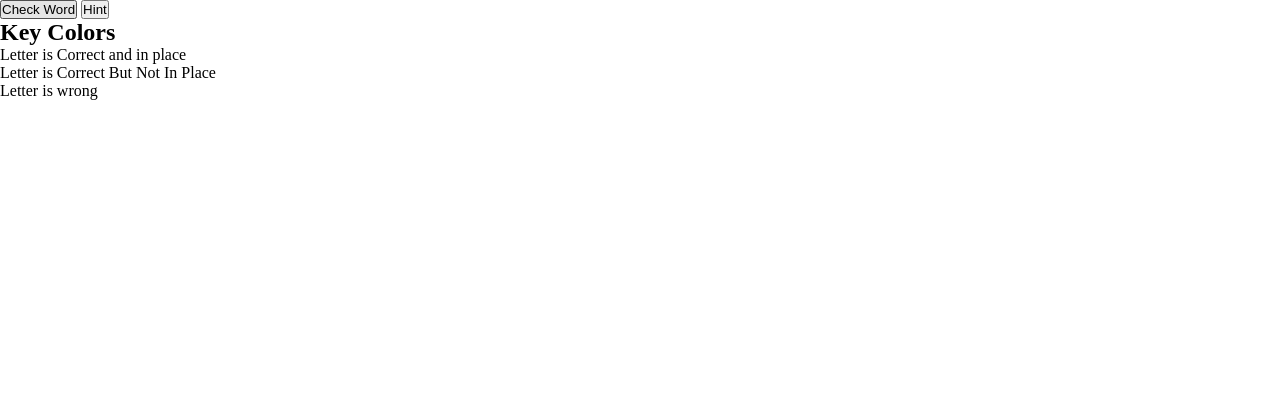
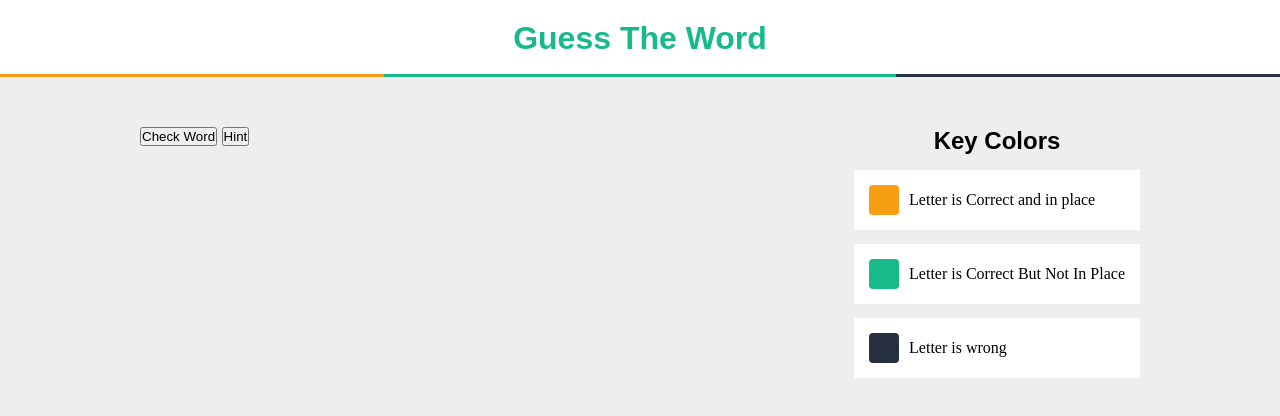
Before and after one commit to mhmd-salah/guess-the-word-game-by-ts-, a plain HTML site: page index.html in a window 1280 px wide. Drawn offline with Linux system fonts and the light colour scheme.

Commit message:
create colors check

```diff
--- a/dist/index.js
+++ b/dist/index.js
@@ -1,3 +1,4 @@
 "use strict";
-
-function name(params) {}
+let gameName = "Guess The Word";
+document.title = gameName;
+document.querySelector("h1").innerHTML = gameName;
--- a/src/sass/abstracts/_colors.scss
+++ b/src/sass/abstracts/_colors.scss
@@ -1,4 +1,3 @@
-$color:red;
-.container{
-  background-color: $color;
-}
+// colors :
+
+$primary-color:#f44336;
--- a/src/sass/abstracts/_index.scss
+++ b/src/sass/abstracts/_index.scss
@@ -1,3 +1,5 @@
 @forward "variables";
 @forward "media-query";
 @forward "colors";
+@forward "global";
+@forward "mixins";
--- /dev/null
+++ b/src/sass/abstracts/_mixins.scss
@@ -0,0 +1,16 @@
+
+
+// create color checked
+@mixin colorC{
+  $colorsC:(
+  "in-place":#f89e13,
+  "not-in-place":#18ba89,
+  "no":#27303f,
+);
+
+  @each $class,$color in $colorsC{
+    &.#{$class}{
+      background-color: $color;
+    }
+  }
+}
--- a/src/sass/base/_base.scss
+++ b/src/sass/base/_base.scss
@@ -1,14 +1,32 @@
-*{
-  box-sizing: border-box;
+body{
+  background-color: #eee;
   margin: 0;
-  padding: 0;
+  font-family: Arial, Helvetica, sans-serif;
 }
-:any-link{
-  text-decoration: none;
+h1{
+  text-align: center;
+  padding: 20px;
+  margin: 0 0 50px;
+  background-color: white;
+  position: relative;
+  color: #18ba89;
+  &::after{
+    content: "";
+    position: absolute;
+    left: 0;
+    bottom: 0;
+    width: 100%;
+    height: 3px;
+    background-image:linear-gradient(to right,
+    #f89e13 0%,
+    #f89e13 30%,
+    #18ba89 30%,
+    #18ba89 70%,
+    #27303f 70%,
+    );
+    display: block;
+  }
 }
-ul{
-  list-style: none;
-}
-.container{
-  background-color: red;
-}
+
+
+// $colorsCheck:red;
--- a/src/sass/base/_index.scss
+++ b/src/sass/base/_index.scss
@@ -1,2 +1,2 @@
+@forward "reset";
 @forward "base";
-@forward "reset";
--- a/src/sass/base/_reset.scss
+++ b/src/sass/base/_reset.scss
@@ -0,0 +1,15 @@
+*{
+  box-sizing: border-box;
+  margin: 0;
+  padding: 0;
+}
+:any-link{
+  text-decoration: none;
+}
+ul{
+  list-style: none;
+}
+
+header{
+  background-color: red;
+}
--- a/src/sass/style.scss
+++ b/src/sass/style.scss
@@ -1,9 +1,37 @@
+@use "base/" as *;
 @use "abstracts/" as *;
-@use "base/" as *;
 
-.index{
-  background-color: red;
+.guess-game{
+  text-align: center;
+  width: 1000px;
+  margin: 20px auto;
+  display: flex;
+  align-items: flex-start;
+  justify-content: space-between;
+  .game-area{
+    text-align: center;
+  }
+  .key-colors{
+    h2{
+      margin-bottom: 15px;
+    }
+    .key-color{
+      display: flex;
+      align-items: center;
+      padding: 15px;
+      background-color: white;
+      margin-bottom: 14px;
+      .key{
+        @include colorC;
+        width: 30px;
+        height: 30px;
+        border-radius: 4px;
+        margin-right: 10px;
+      }
+      .key-text{
+        font-size: 16px;
+        font-family: bold;
+      }
+    }
+  }
 }
-.main{
-  background-color: red;
-}
```
Also changed, not shown: dist/style.css, src/sass/abstracts/_global.scss (added), 2 other files.
